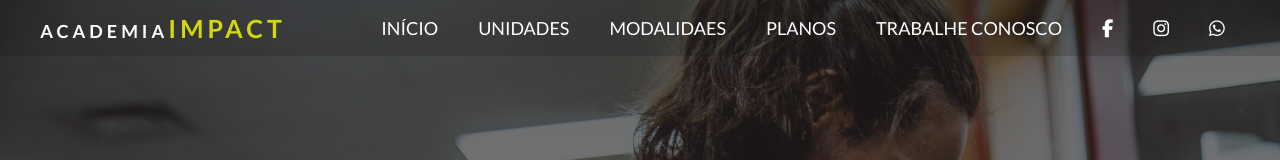
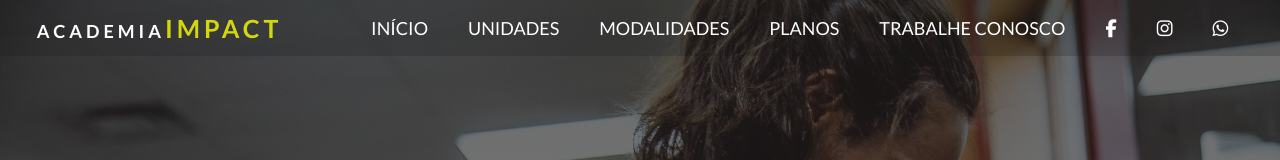
Before and after one commit to vitorcristino/academia-impact, a plain HTML site: page index.html in a window 1280 px wide. Shown: the top 160 px of the page. Drawn offline with Linux system fonts and the light colour scheme.

Commit message:
Update index.html

```diff
--- a/index.html
+++ b/index.html
@@ -23,7 +23,7 @@
                     <ul class="list-items">
                         <li class="option"><a href="#">início</a></li>
                         <li class="option"><a href="#">unidades</a></li>
-                        <li class="option"><a href="#">modalidaes</a></li>
+                        <li class="option"><a href="#">modalidades</a></li>
                         <li class="option"><a href="#">planos</a></li>
                         <li class="option"><a href="#">trabalhe conosco</a></li>
                         <li class="contact"><a href="#"><i class="fab fa-facebook-f"></i></a></li>
```
